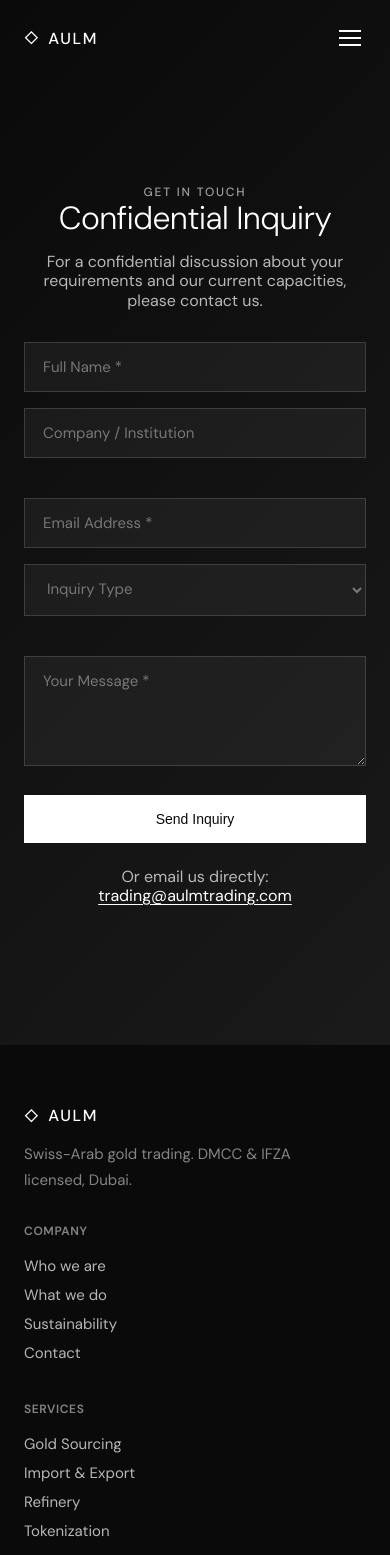
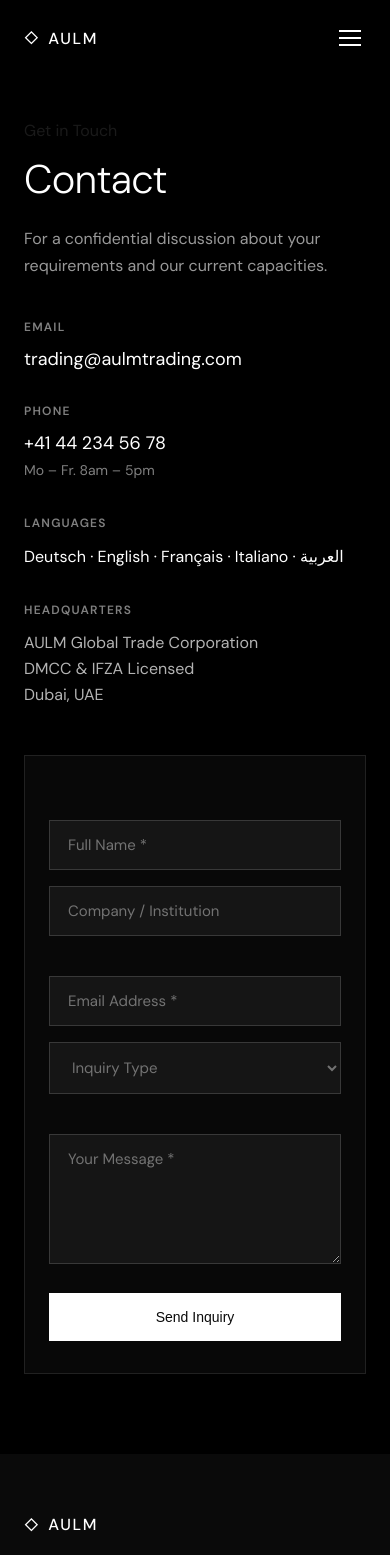
Before and after one commit to privatecharterxdevelopment/AULM, a React (Vite) app: page /contact in a window 390 px wide. Shown: the top 1555 px of the page. Built offline with nearby package versions, Linux system fonts and the light colour scheme.

Commit message:
Contact page: info left, form right, add languages
- Two column layout: contact info left, form right
- Languages: Deutsch, English, Français, Italiano, العربية
- Email, phone, hours, headquarters info

Co-Authored-By: Claude Opus 4.5 <noreply@anthropic.com>

```diff
--- a/src/pages/Contact.jsx
+++ b/src/pages/Contact.jsx
@@ -28,22 +28,52 @@ function Contact() {
   }
 
   return (
-    <section className="fullscreen-section contact-section" style={{ height: 'auto', minHeight: '100vh', scrollSnapAlign: 'none' }}>
-      <div className="fullscreen-overlay" style={{ background: 'linear-gradient(135deg, #0a0a0a 0%, #1a1a1a 100%)' }} />
-
-      <div className="fullscreen-content contact-content" style={{ paddingTop: '120px', paddingBottom: '80px' }}>
-        <span className="label">Get in Touch</span>
-        <h2>Confidential Inquiry</h2>
-        <p style={{ maxWidth: '600px', marginBottom: '2rem' }}>
-          For a confidential discussion about your requirements and our current capacities, please contact us.
+    <div style={{ background: '#000', minHeight: '100vh', paddingTop: '120px', paddingBottom: '80px' }}>
+      <div className="container">
+        <div className="contact-grid">
+          {/* Left: Contact Info */}
+          <div className="contact-info">
+            <span className="label" style={{ display: 'block', marginBottom: '16px' }}>Get in Touch</span>
+            <h1 style={{ color: '#fff', marginBottom: '24px' }}>Contact</h1>
+            <p style={{ color: 'rgba(255,255,255,0.6)', lineHeight: '1.7', marginBottom: '40px' }}>
+              For a confidential discussion about your requirements and our current capacities.
             </p>
 
+            <div style={{ marginBottom: '32px' }}>
+              <h4 style={{ color: 'rgba(255,255,255,0.5)', fontSize: '0.75rem', letterSpacing: '0.1em', textTransform: 'uppercase', marginBottom: '12px' }}>Email</h4>
+              <a href="mailto:trading@aulmtrading.com" style={{ color: '#fff', fontSize: '1.125rem' }}>trading@aulmtrading.com</a>
+            </div>
+
+            <div style={{ marginBottom: '32px' }}>
+              <h4 style={{ color: 'rgba(255,255,255,0.5)', fontSize: '0.75rem', letterSpacing: '0.1em', textTransform: 'uppercase', marginBottom: '12px' }}>Phone</h4>
+              <a href="tel:+41442345678" style={{ color: '#fff', fontSize: '1.125rem' }}>+41 44 234 56 78</a>
+              <p style={{ color: 'rgba(255,255,255,0.5)', fontSize: '0.875rem', marginTop: '4px' }}>Mo – Fr. 8am – 5pm</p>
+            </div>
+
+            <div style={{ marginBottom: '32px' }}>
+              <h4 style={{ color: 'rgba(255,255,255,0.5)', fontSize: '0.75rem', letterSpacing: '0.1em', textTransform: 'uppercase', marginBottom: '12px' }}>Languages</h4>
+              <p style={{ color: '#fff', fontSize: '1rem' }}>Deutsch · English · Français · Italiano · العربية</p>
+            </div>
+
+            <div>
+              <h4 style={{ color: 'rgba(255,255,255,0.5)', fontSize: '0.75rem', letterSpacing: '0.1em', textTransform: 'uppercase', marginBottom: '12px' }}>Headquarters</h4>
+              <p style={{ color: 'rgba(255,255,255,0.7)', lineHeight: '1.6' }}>
+                AULM Global Trade Corporation<br />
+                DMCC & IFZA Licensed<br />
+                Dubai, UAE
+              </p>
+            </div>
+          </div>
+
+          {/* Right: Form */}
+          <div className="contact-form-wrapper">
             {isSubmitted ? (
-          <div className="contact-success">
-            <h3>Message Sent</h3>
-            <p>Thank you for your inquiry. Our team will respond within 24 hours.</p>
+              <div className="contact-success" style={{ textAlign: 'left' }}>
+                <h3 style={{ color: '#fff', marginBottom: '12px' }}>Message Sent</h3>
+                <p style={{ color: 'rgba(255,255,255,0.6)', marginBottom: '24px' }}>Thank you for your inquiry. Our team will respond within 24 hours.</p>
                 <button
                   className="btn btn-outline"
+                  style={{ borderColor: 'rgba(255,255,255,0.3)', color: '#fff' }}
                   onClick={() => {
                     setIsSubmitted(false)
                     setFormData({ name: '', company: '', email: '', inquiry: '', message: '' })
@@ -53,7 +83,7 @@ function Contact() {
                 </button>
               </div>
             ) : (
-          <form onSubmit={handleSubmit} className="contact-form-inline">
+              <form onSubmit={handleSubmit} className="contact-form-inline" style={{ textAlign: 'left' }}>
                 <div className="form-row">
                   <div className="form-group">
                     <input
@@ -101,13 +131,13 @@ function Contact() {
                   </div>
                 </div>
 
-            <div className="form-group">
+                <div className="form-group" style={{ marginBottom: '24px' }}>
                   <textarea
                     name="message"
                     placeholder="Your Message *"
                     value={formData.message}
                     onChange={handleChange}
-                rows="4"
+                    rows="5"
                     required
                   />
                 </div>
@@ -116,17 +146,16 @@ function Contact() {
                   type="submit"
                   className="btn btn-primary"
                   disabled={isSubmitting}
+                  style={{ width: '100%' }}
                 >
                   {isSubmitting ? 'Sending...' : 'Send Inquiry'}
                 </button>
-
-            <p className="contact-email">
-              Or email us directly: <a href="mailto:trading@aulmtrading.com">trading@aulmtrading.com</a>
-            </p>
               </form>
             )}
           </div>
-    </section>
+        </div>
+      </div>
+    </div>
   )
 }
 
--- a/src/styles/globals.css
+++ b/src/styles/globals.css
@@ -1452,6 +1452,39 @@ section {
   }
 }
 
+/* Contact Page Grid */
+.contact-grid {
+  display: grid;
+  grid-template-columns: 1fr 1.2fr;
+  gap: 80px;
+  align-items: start;
+}
+
+.contact-info {
+  padding-right: 40px;
+}
+
+.contact-form-wrapper {
+  background: rgba(255,255,255,0.03);
+  border: 1px solid rgba(255,255,255,0.1);
+  padding: 40px;
+}
+
+@media (max-width: 900px) {
+  .contact-grid {
+    grid-template-columns: 1fr;
+    gap: 48px;
+  }
+
+  .contact-info {
+    padding-right: 0;
+  }
+
+  .contact-form-wrapper {
+    padding: 32px 24px;
+  }
+}
+
 /* ===================================
    Location Badges
    =================================== */
```
Lines whose indentation alone changed are shown as unchanged.
